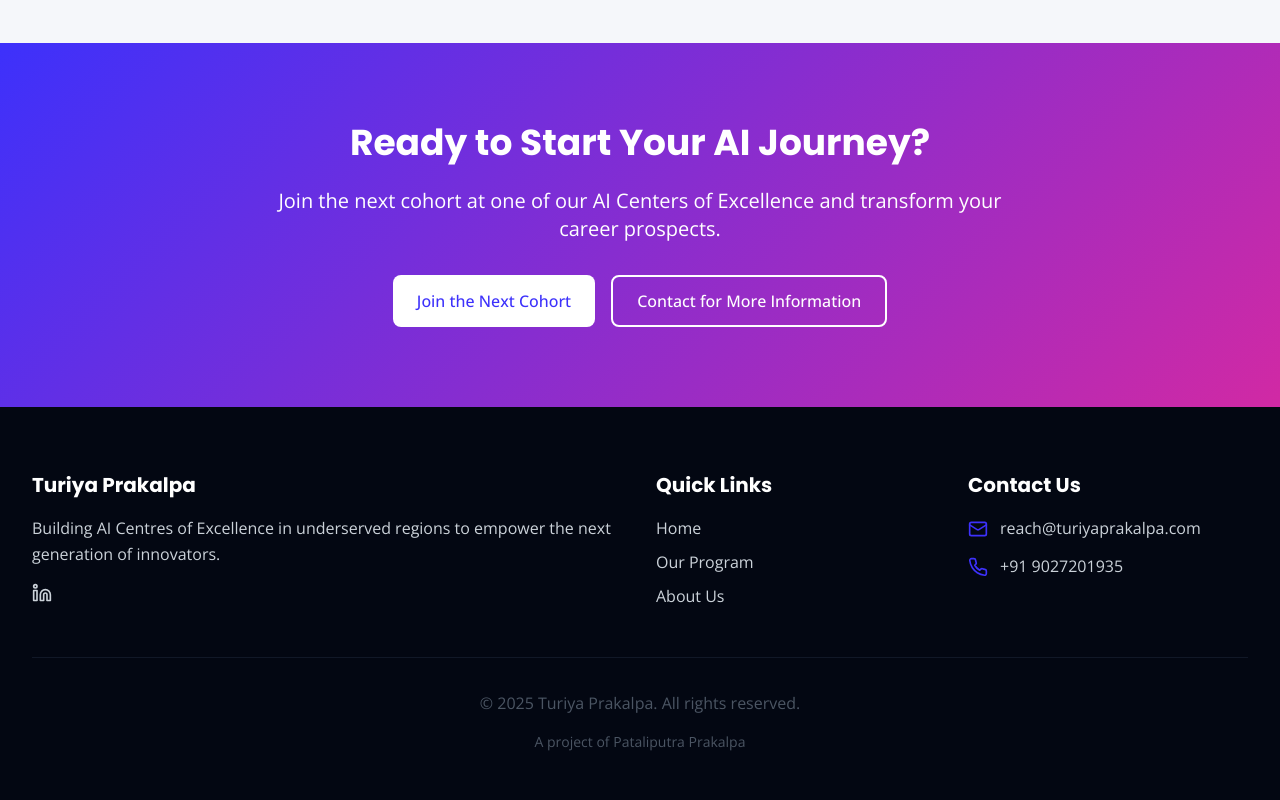
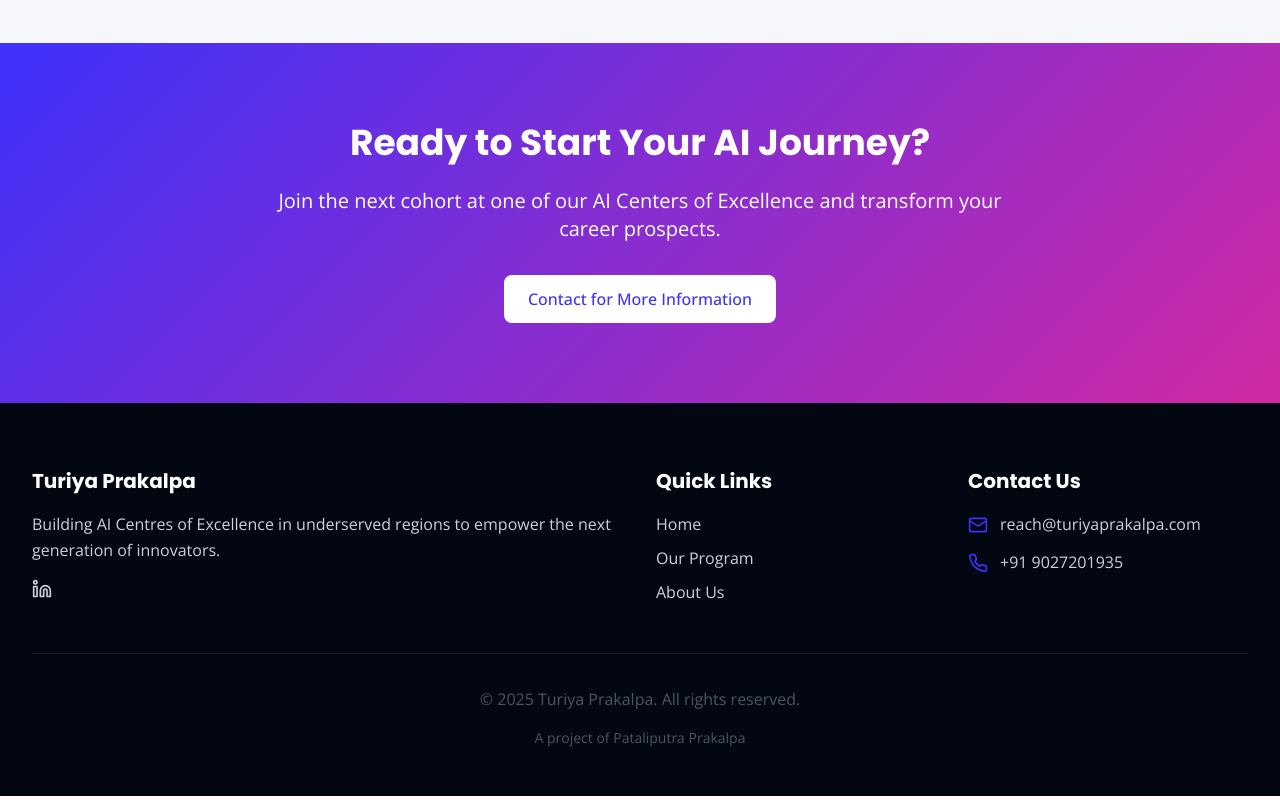
Before and after one commit to tzmanish/turiyaprakalpa, a React (Vite) app: page /program in a window 1280 px wide. Shown: the part 3129-3929 px from the top of the page. Built offline with nearby package versions, Linux system fonts and the light colour scheme.

Commit message:
Update ProgramPage: Replace button with link for contact information

```diff
--- a/src/pages/ProgramPage.tsx
+++ b/src/pages/ProgramPage.tsx
@@ -260,10 +260,10 @@ const ProgramPage: React.FC = () => {
                 Join the next cohort at one of our AI Centers of Excellence and transform your career prospects.
               </p>
               <div className="flex flex-wrap justify-center gap-4">
-                <button className="btn bg-white text-primary hover:bg-gray-100 transition-colors">
+                {/* <button className="btn bg-white text-primary hover:bg-gray-100 transition-colors">
                   Join the Next Cohort
-                </button>
-                <a href="#contact" className="btn bg-transparent border-2 border-white hover:bg-white hover:text-primary">
+                </button> */}
+                <a href="#contact" className="btn bg-white text-primary hover:bg-gray-100 transition-colors">
                   Contact for More Information
                 </a>
               </div>
```
